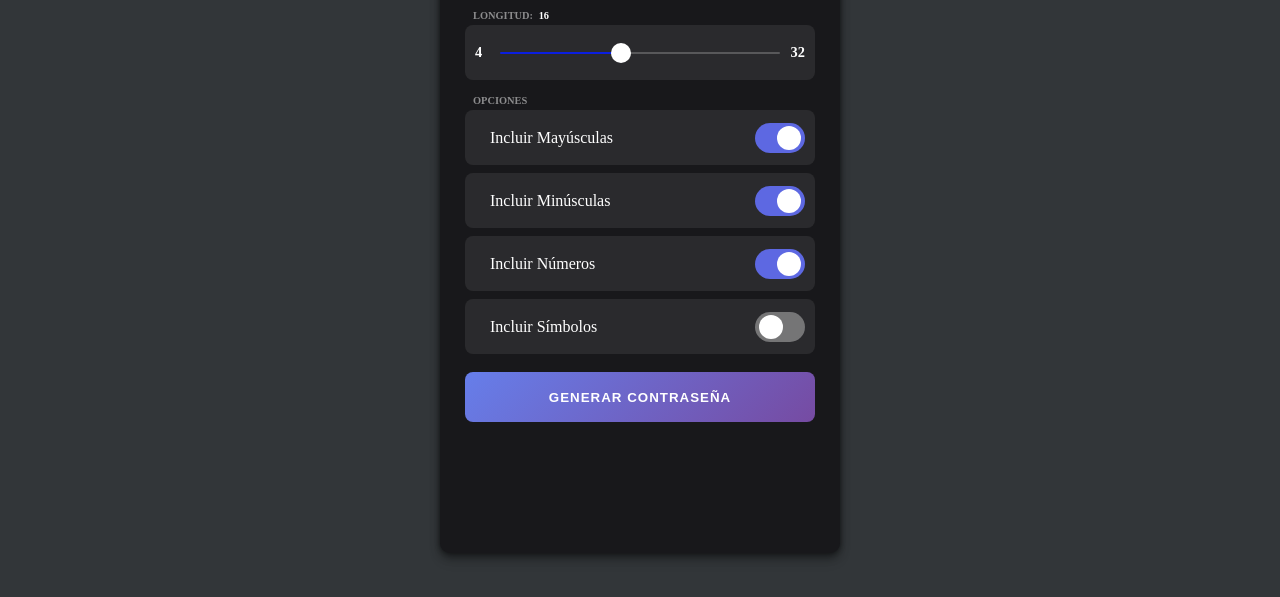
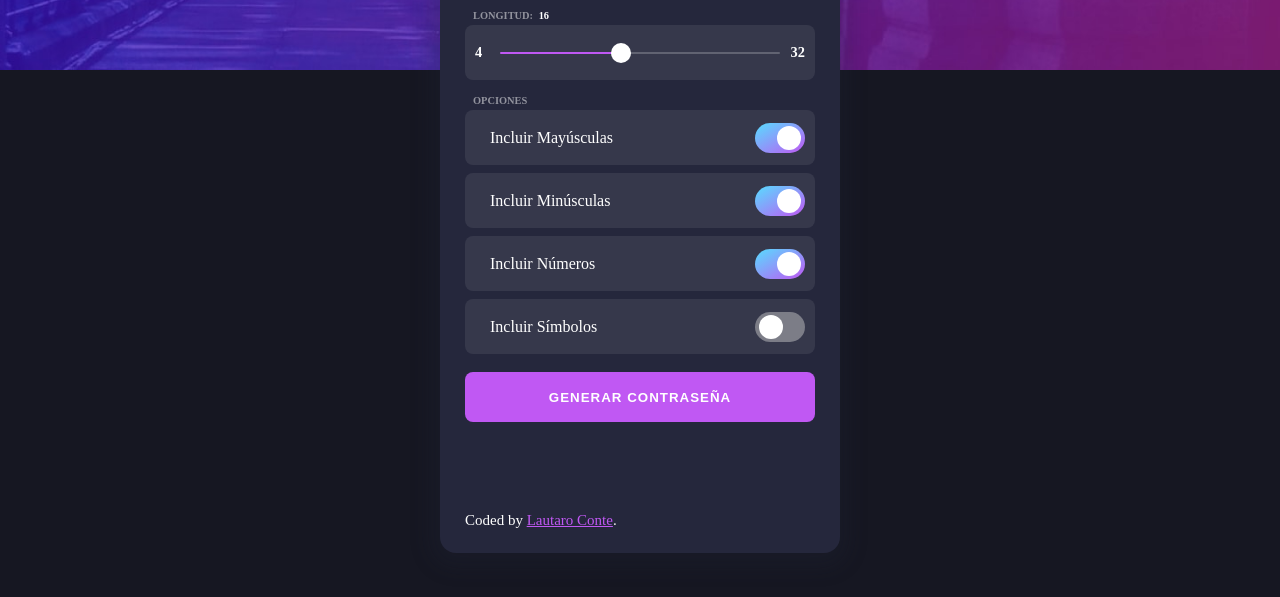
Before and after one commit to lauticonte/webPasswordGenerator, a plain HTML site: page index.html in a window 1280 px wide. Shown: the part 197-794 px from the top of the page. Drawn offline with Linux system fonts and the light colour scheme.

Commit message:
Cambios css

```diff
--- a/app.js
+++ b/app.js
@@ -11,7 +11,7 @@ console.clear();
 // Fill : The trailing color that you see when you drag the slider.
 // background : Default Range Slider Background
 const sliderProps = {
-	fill: "#0B1EDF",
+	fill: "var(--color-gradient-end)",
 	background: "rgba(255, 255, 255, 0.214)",
 };
 
--- a/index.html
+++ b/index.html
@@ -42,6 +42,10 @@
 	</div>
 
 	<button class="btn generate" id="generate">Generar Contraseña</button>
+
+	<p class="footer">
+		Coded by <a href="http://contelautaro.com.ar" className="footer-class">Lautaro Conte</a>.
+	</p>
 </div>
 
 <script src="./app.js"></script>
--- a/style.css
+++ b/style.css
@@ -4,10 +4,27 @@
   box-sizing: border-box;
 }
 
+:root {
+
+  /* Dark Theme */
+  --color-gradient-start: hsl(192, 100%, 67%);
+  --color-gradient-end: hsl(280, 87%, 65%);
+  --color-very-dark-blue: hsl(235, 21%, 11%);
+  --color-very-dark-desaturated-blue: hsl(235, 24%, 19%);
+  --color-dark-light-grayish-blue: hsl(234, 39%, 85%);
+  --color-dark-light-grayish-blue-hover: hsl(236, 33%, 92%);
+  --color-dark-dark-grayish-blue: hsl(234, 11%, 52%);
+  --color-dark-very-dark-grayish-blue: hsl(233, 14%, 35%);
+  --color-dark-very-dark-grayish-blue-hover: hsl(237, 14%, 26%);
+}
+
 body {
   width: 100%;
   height: 100vh;
-  background-color: rgb(50,54,57);
+  background-image: url(./bg-desktop-dark.jpg);
+  background-repeat: no-repeat;
+  background-size: contain;
+  background-color: var(--color-very-dark-blue);
   display: flex;
   justify-content: center;
   align-items: center;
@@ -23,9 +40,9 @@ button {
   width: 400px;
   height: 700px;
   padding: 10px 25px;
-  background: #18181B;
-  border-radius: 10px;
-  box-shadow: 0 0 5px rgba(0, 0, 0, 0.45), 0 4px 8px rgba(0, 0, 0, 0.35), 0 8px 12px rgba(0, 0, 0, 0.15);
+  background-color: #25273c;
+  border-radius: 1rem;
+  box-shadow: -1px 5px 20px 10px rgba(37, 39, 60, 0.2);
   font-family: "Montserrat";
 }
 .container h2.title {
@@ -226,7 +243,11 @@ button {
   background: #fff;
 }
 .settings .setting input:checked + label:before {
-  background: #5d68e2;
+  background-image: linear-gradient(
+    to bottom right,
+    var(--color-gradient-start),
+    var(--color-gradient-end)
+  );
   transition: all 150ms cubic-bezier(0, 0, 0, 0.1);
 }
 .settings .setting input:checked + label:after {
@@ -254,7 +275,7 @@ button {
   border-radius: 8px;
   color: #fff;
   border: none;
-  background-image: linear-gradient(135deg, #667eea 0%, #764ba2 100%);
+  background: var(--color-gradient-end);
   letter-spacing: 1px;
   font-weight: bold;
   text-transform: uppercase;
@@ -299,6 +320,19 @@ a:hover {
   animation: octocat-wave 0.56s;
 }
 
+.footer {
+  color: #fff;
+  margin: 10vh 0 0 0;
+  font-size: 15px;
+
+}
+
+.footer > a {
+  color: var(--color-gradient-end);
+  margin: 10vh 0 0 0;
+  font-size: 15px;
+}
+
 @keyframes octocat-wave {
   0%, 100% {
     transform: rotate(0);
@@ -311,4 +345,18 @@ a:hover {
   }
 }
 
+@media screen and (max-width: 1200px) {
+  .container h2.title {
+    font-size: 2.5rem;
+  }
+  .container {
+      font-size: 1.5rem;
+      width: 700px;
+      height: 1500px;
+      margin-left:10px;
+  }
+
+
+}
+
 /*# sourceMappingURL=index.css.map */
```
Also changed, not shown: bg-desktop-dark.jpg (added).
